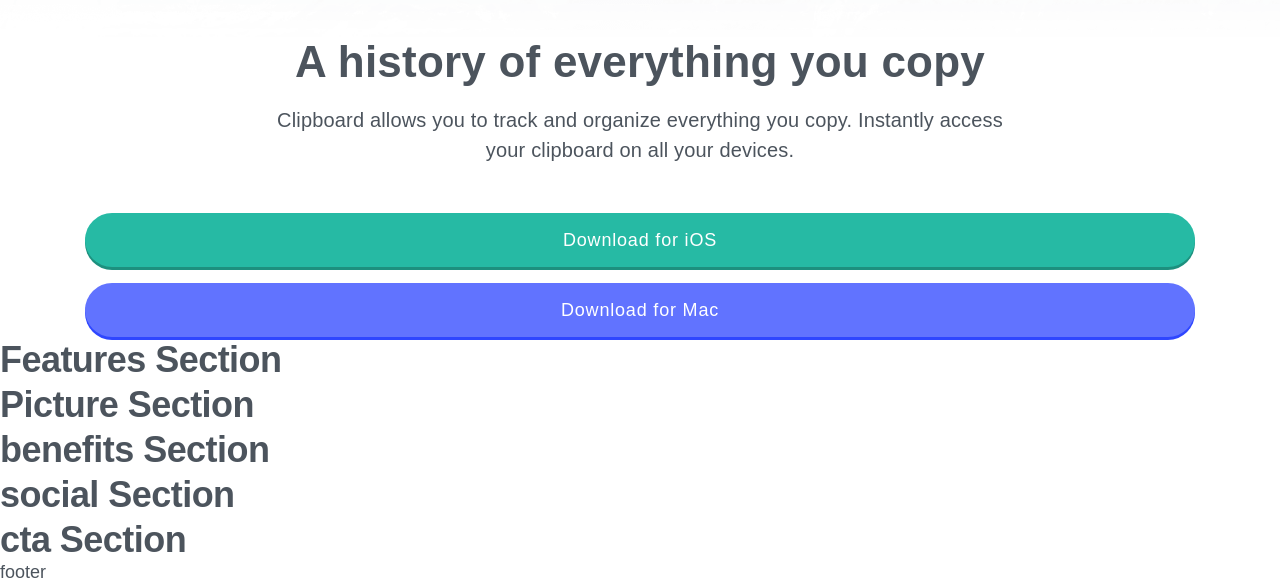
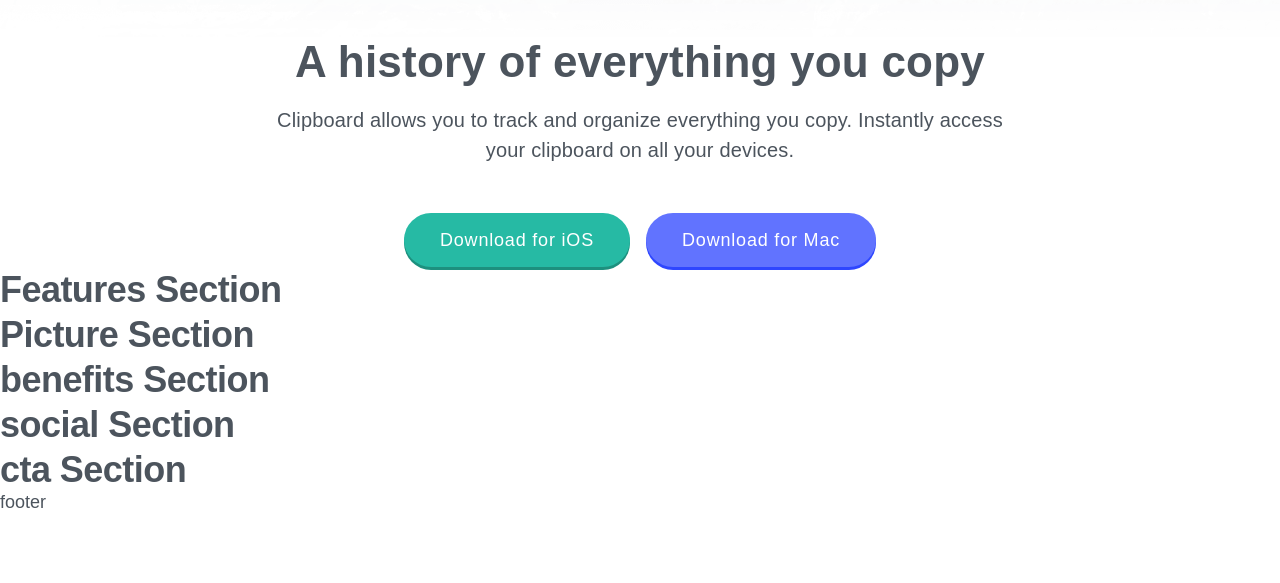
Before and after one commit to MinhKhangTran/w52s_10_11ty_clipboard, an Eleventy site: page src/index.html in a window 1280 px wide. Shown: the part 281-864 px from the top of the page. After the commit the page ends 800 px from the top, so only its background shows below. Built offline with nearby package versions, Linux system fonts and the light colour scheme; Eleventy itself is replaced by a stand-in of ours; files that its build step writes are made by us from their sources; a web font is replaced by a local one.

Commit message:
:bug: fix button wrapper

```diff
--- a/src/css/global.css
+++ b/src/css/global.css
@@ -325,6 +325,7 @@ ul {
     display: flex;
     gap: 1rem;
     justify-content: center;
+    flex-direction: row;
   }
 }
 /* ----------------------------- */
```
